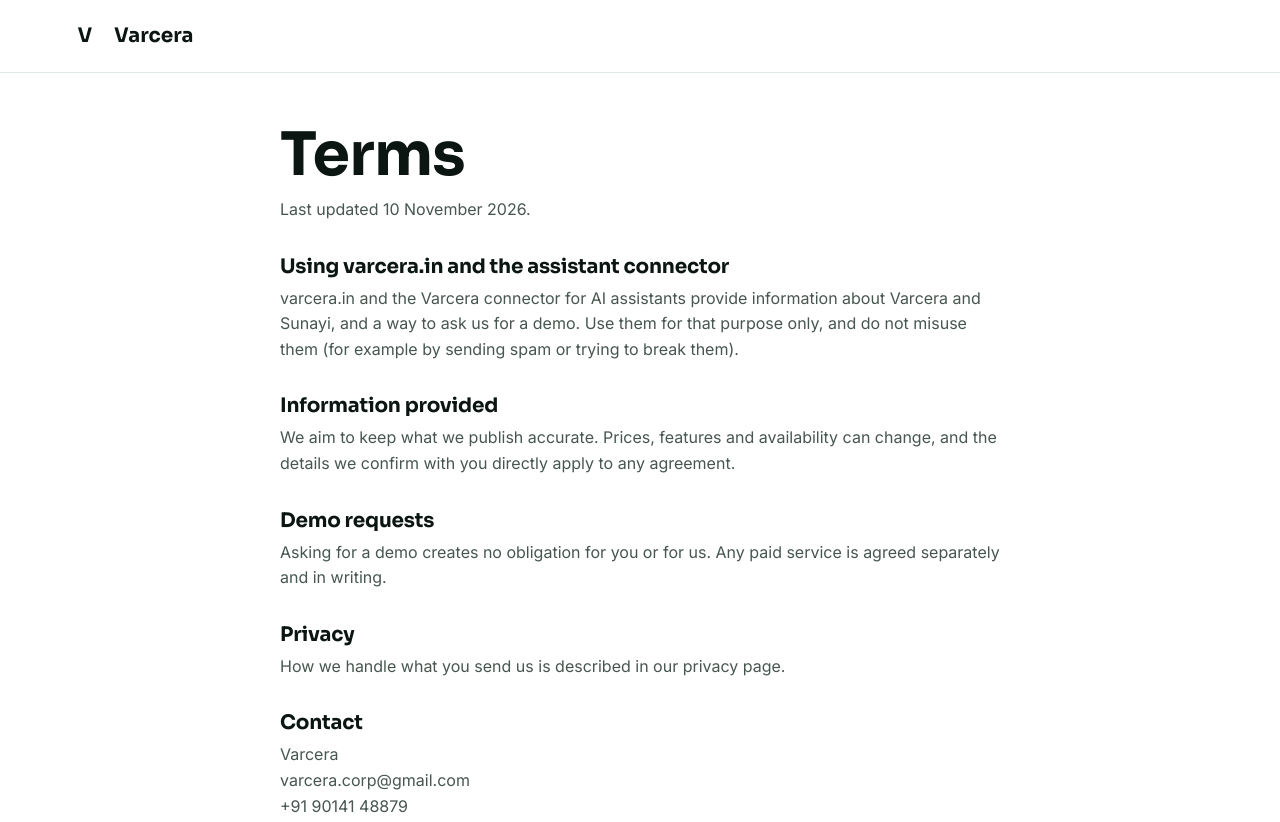
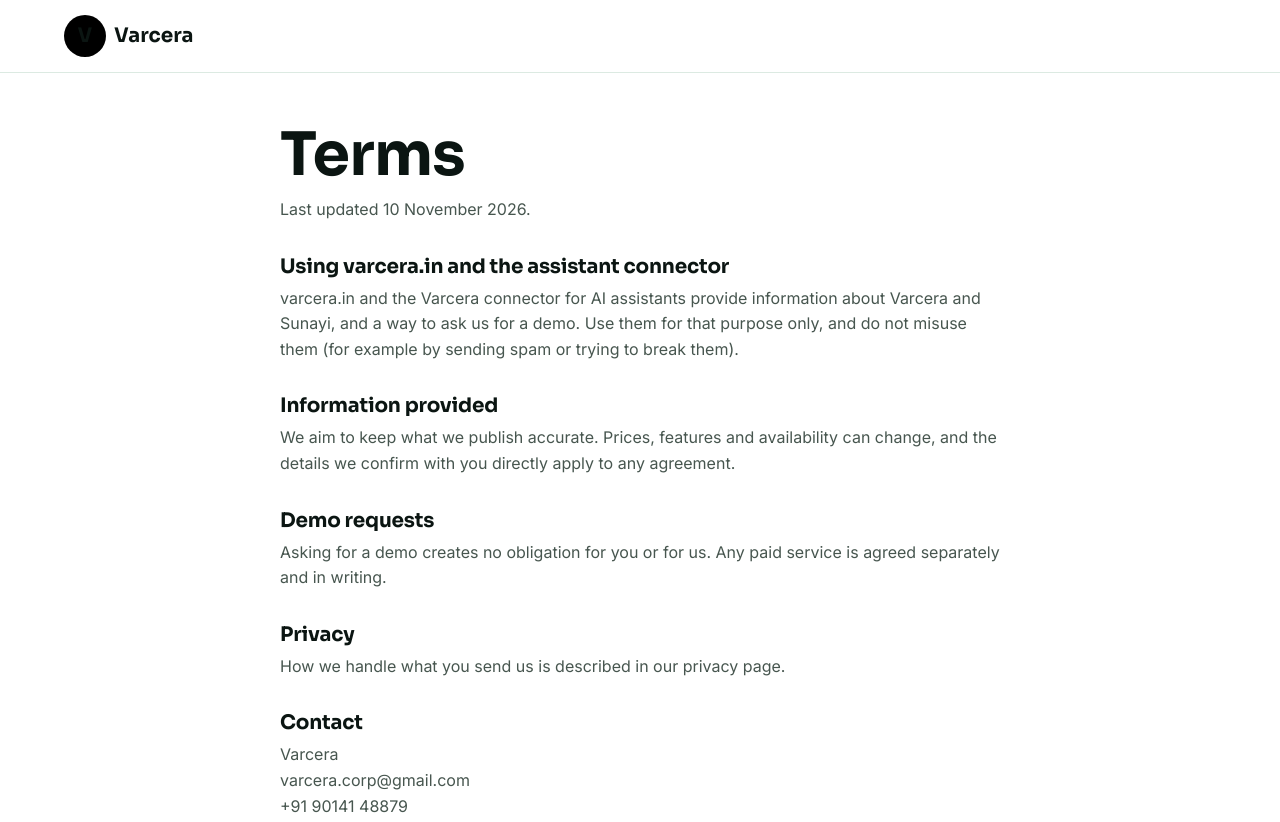
Before and after one commit to varcera-corp/website, a plain HTML site: page terms/index.html in a window 1280 px wide. Shown: the top 822 px of the page. Drawn offline with Linux system fonts and the light colour scheme.

Commit message:
Use circular Varcera mark for site and favicon

```diff
--- a/styles.css
+++ b/styles.css
@@ -240,10 +240,10 @@ p {
     justify-content: center;
     width: 36px;
     height: 36px;
-    object-fit: contain;
-    background: #fff;
-    border-radius: var(--radius-md);
-    padding: 2px;
+    object-fit: cover;
+    background: #000;
+    border-radius: 50%;
+    padding: 0;
 }
 
 .logo-text {
```
Also changed, not shown: index.html (+1 -0 lines), live/index.html (+2 -1 lines), sunayi/index.html (+1 -0 lines), icon-512.png.
